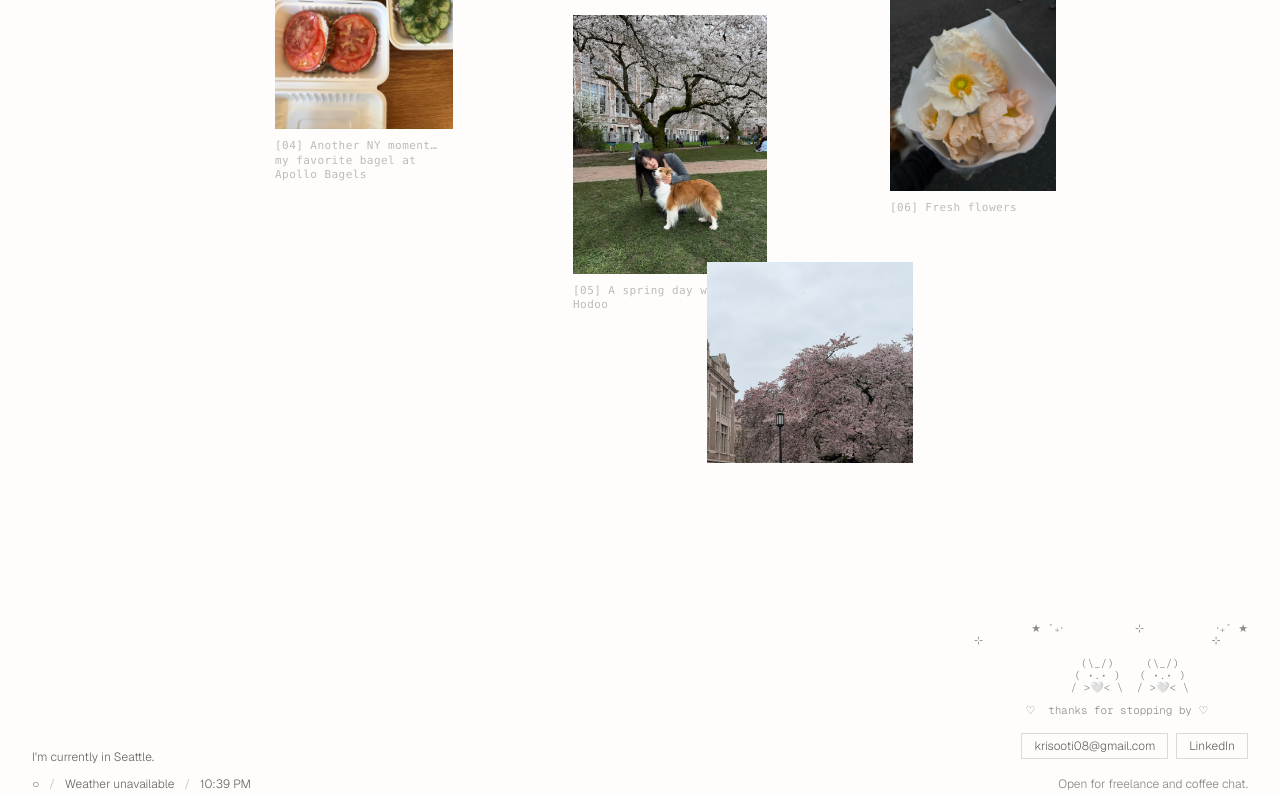
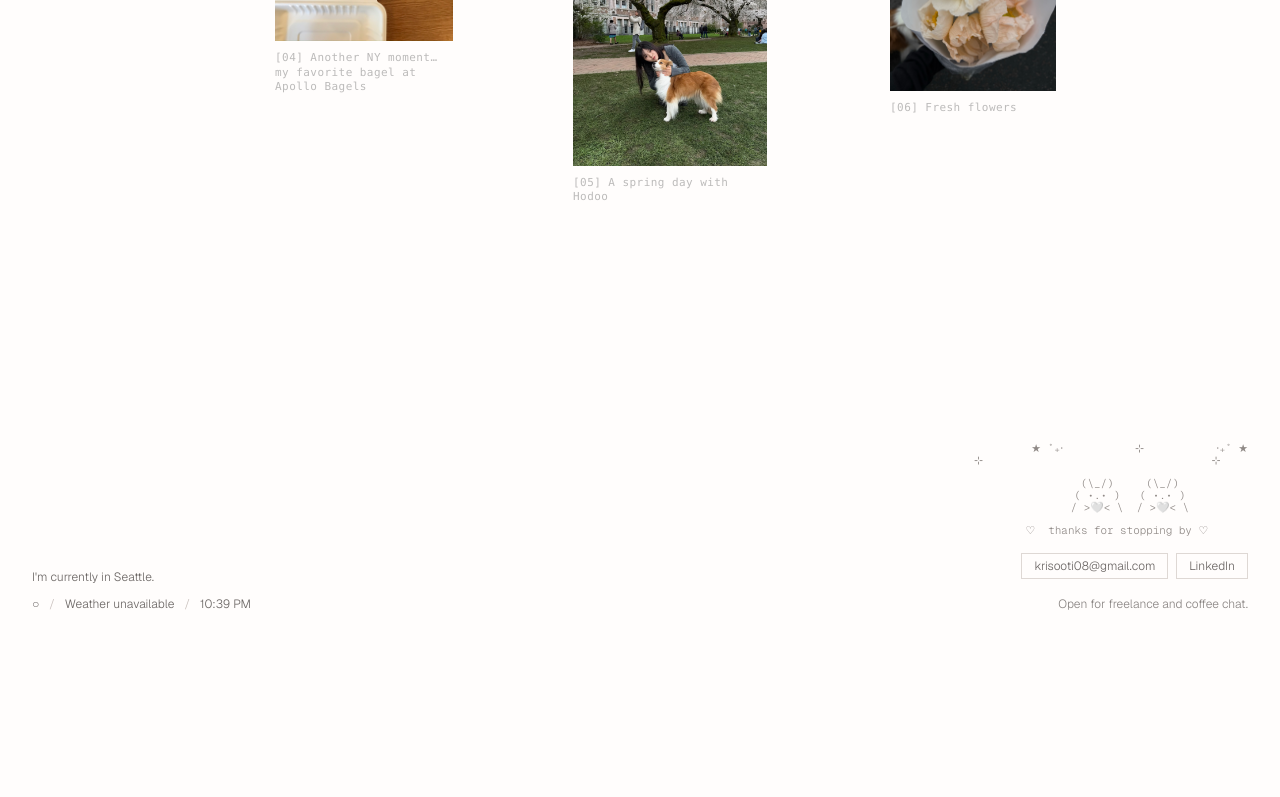
Before and after one commit to krisooti/Portfolio, a Next.js app: page /playground in a window 1280 px wide. Shown: the part 918-1715 px from the top of the page. After the commit the page ends 1572 px from the top, so only its background shows below. Built offline with nearby package versions, Linux system fonts and the light colour scheme; no server answers.

Commit message:
Remove cherry blossom playground photo

```diff
--- a/app/globals.css
+++ b/app/globals.css
@@ -1017,7 +1017,7 @@ a {
 
 .playground-board {
   position: relative;
-  min-height: clamp(960px, 96vw, 1120px);
+  min-height: clamp(780px, 78vw, 940px);
   overflow: hidden;
 }
 
@@ -2042,7 +2042,7 @@ a {
   }
 
   .playground-board {
-    min-height: 1080px;
+    min-height: 880px;
   }
 
   .playground-photo {
--- a/app/playground/PlaygroundBoard.tsx
+++ b/app/playground/PlaygroundBoard.tsx
@@ -67,15 +67,6 @@ const photos: PlaygroundPhoto[] = [
     hoverRotate: 2,
     width: 166,
   },
-  {
-    image: "/images/playground-cherry-blossoms.jpg",
-    alt: "Cherry blossom trees blooming on a rainy campus day",
-    caption: "Cherry blossom season",
-    x: "57%",
-    y: "82%",
-    hoverRotate: -2,
-    width: 206,
-  },
 ];
 
 export default function PlaygroundBoard() {
```
Also changed, not shown: public/images/playground-cherry-blossoms.jpg (deleted), 1 other file (tests, documents, lock files or other folders).
